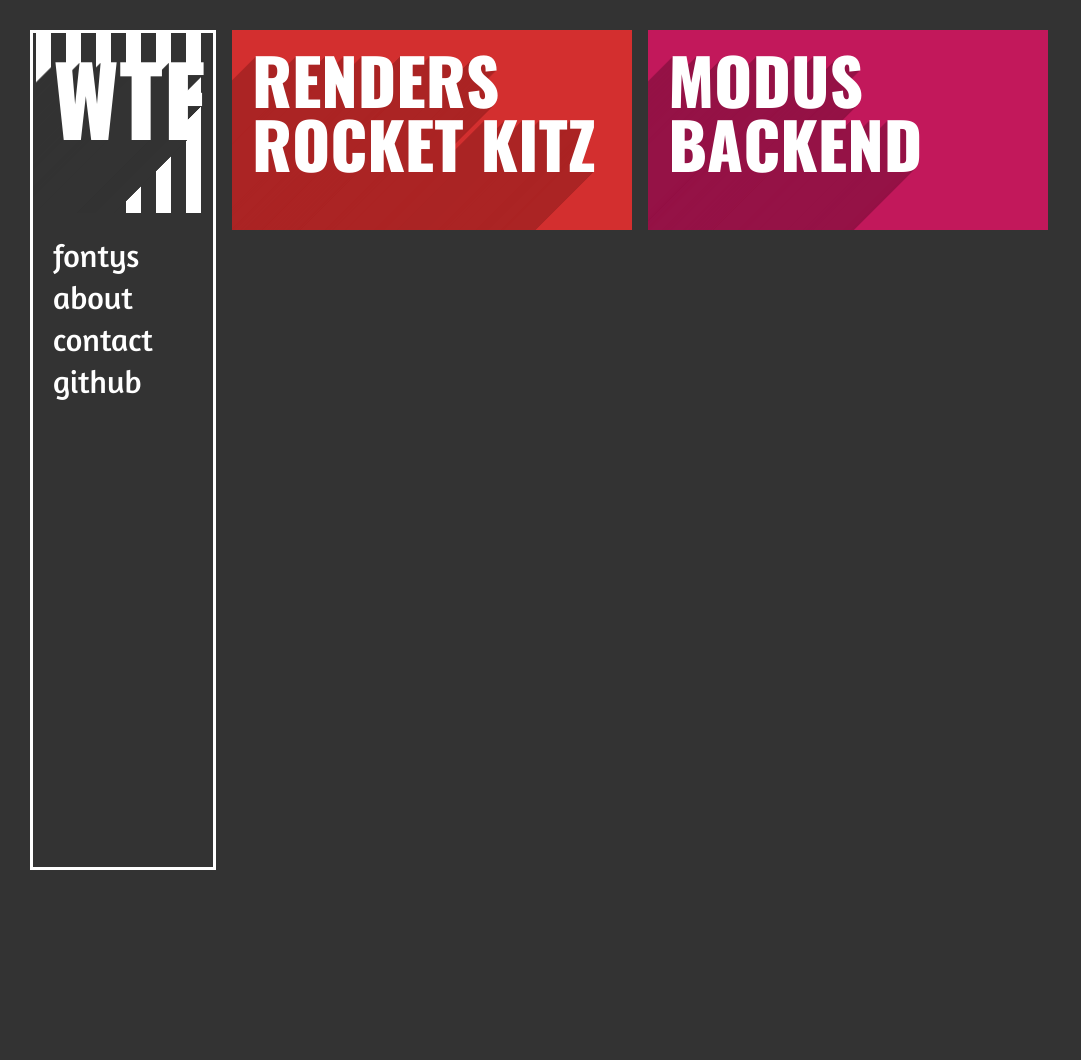
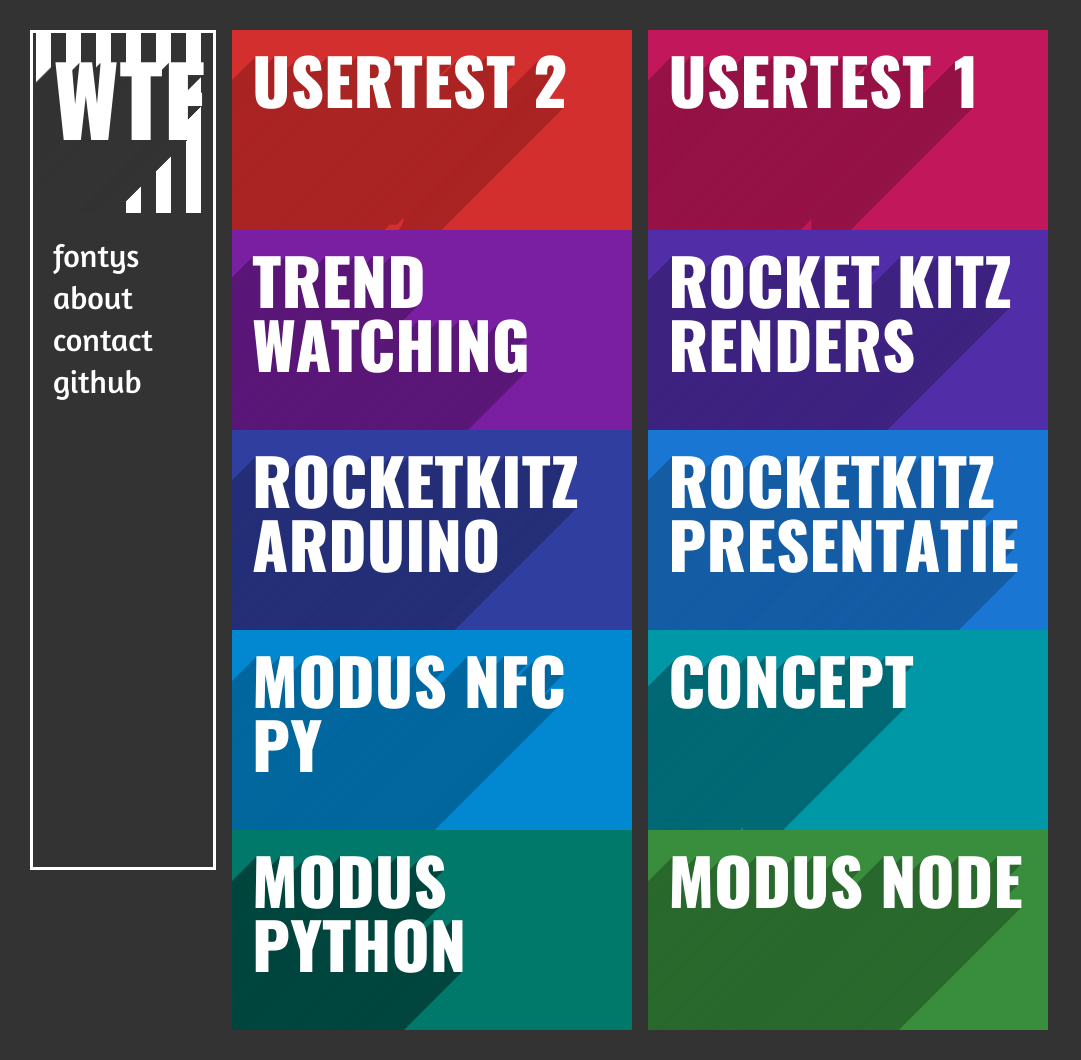
Before and after one commit to JasperStam/jasper-wtf, a Jekyll site: the page built from fontys/index.html, in a window 1280 px wide. Shown: the whole page, without its empty margins (0-1081 px from the left). Built offline with Jekyll 4.4.1, drawn with Linux system fonts in a browser that asks for light colours; before the commit the page ends 900 px from its top, so only the background shows below that.

Commit message:
Add more posts

```diff
--- /dev/null
+++ b/_posts/2016-04-07-modus-node.md
@@ -0,0 +1,6 @@
+---
+layout: post
+title: Modus node
+---
+
+Blabla
--- a/_posts/2016-04-07-modus-backend.md
+++ b/_posts/2016-04-07-modus-python.md
@@ -1,6 +1,6 @@
 ---
 layout: post
-title: Modus backend
+title: Modus python
 ---
 
 Blabla
--- /dev/null
+++ b/_posts/2016-04-10-modus-nfc-py.md
@@ -0,0 +1,6 @@
+---
+layout: post
+title: Modus nfc py
+---
+
+Blabla
--- /dev/null
+++ b/_posts/2016-04-10-presentatie-rocketkitz.md
@@ -0,0 +1,6 @@
+---
+layout: post
+title: Rocketkitz presentatie
+---
+
+Blabla
--- /dev/null
+++ b/_posts/2016-04-10-rocketkitz-arduino.md
@@ -0,0 +1,6 @@
+---
+layout: post
+title: Rocketkitz arduino
+---
+
+Blabla
--- a/_posts/2016-04-10-rocket-kitz.md
+++ b/_posts/2016-04-10-trendwatching.md
@@ -1,6 +1,6 @@
 ---
 layout: post
-title: Renders rocket kitz
+title: Trend watching
 ---
 
 Blabla
--- /dev/null
+++ b/_posts/2016-04-10-usertest-1.md
@@ -0,0 +1,6 @@
+---
+layout: post
+title: Usertest 1
+---
+
+Blabla
--- /dev/null
+++ b/_posts/2016-04-10-usertest-2.md
@@ -0,0 +1,6 @@
+---
+layout: post
+title: Usertest 2
+---
+
+Blabla
```
Also changed, not shown: _posts/2016-04-10-concept.md (added, +6 -0 lines), _posts/2016-04-10-rocketkitz-renders.md (added, +6 -0 lines).
